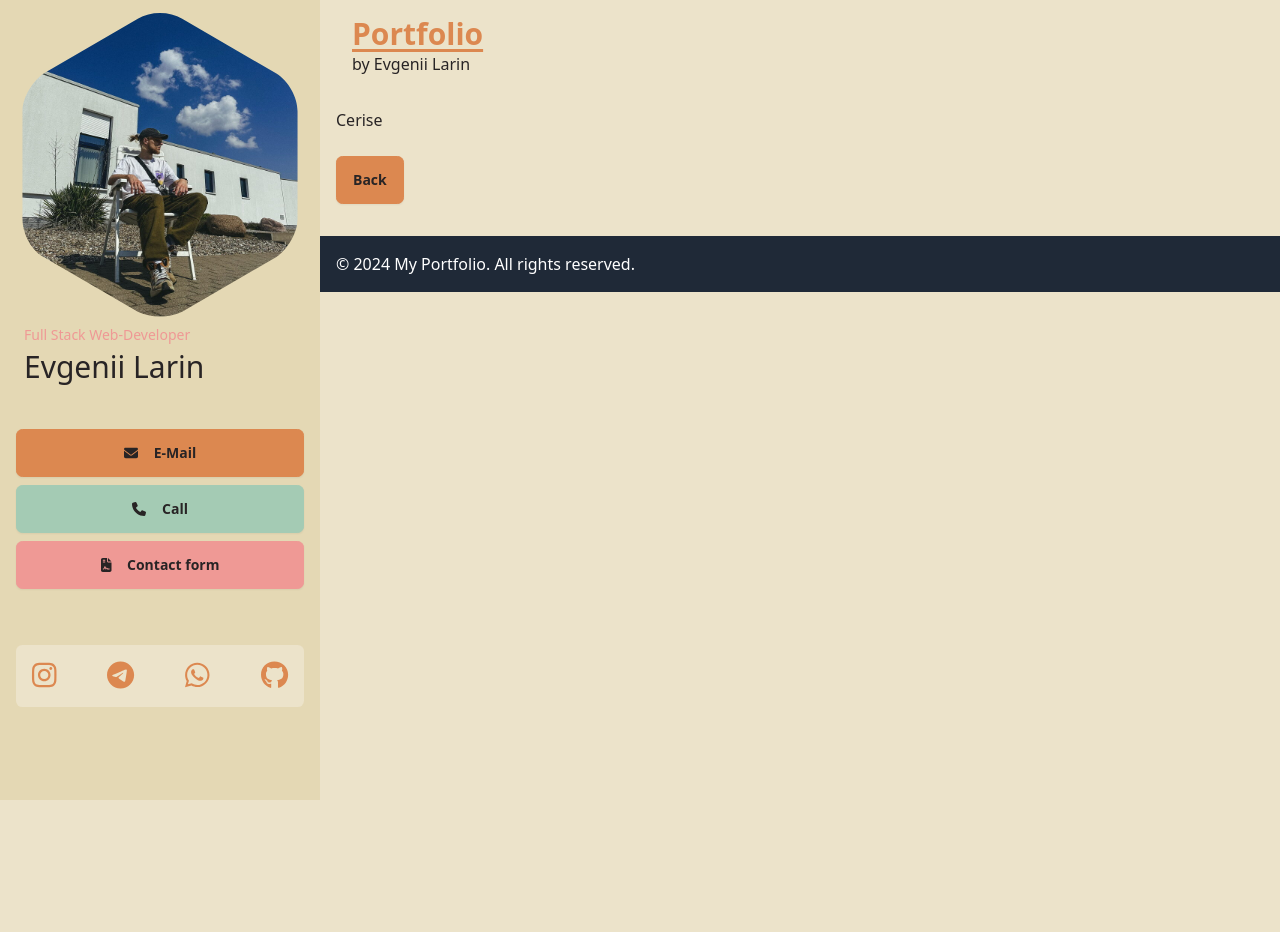
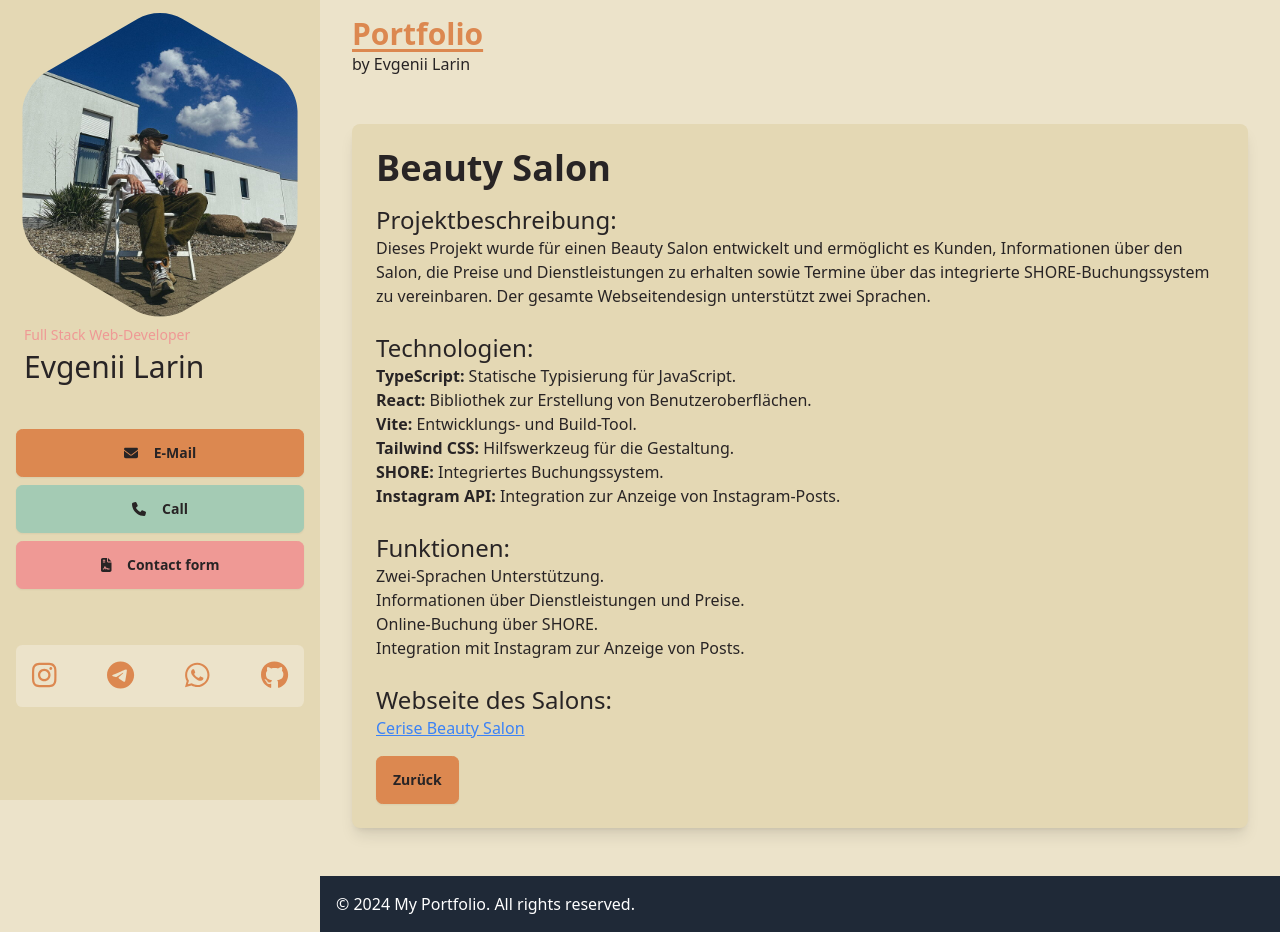
Before and after one commit to WirusDev/my-portfolio-next, a Next.js app: page /projects/cerise in a window 1280 px wide. Before the commit the page ends 800 px from the top, so only its background shows below. Built offline with nearby package versions, Linux system fonts and the light colour scheme.

Commit message:
Projekts upd.

```diff
--- a/src/app/projects/cerise/page.tsx
+++ b/src/app/projects/cerise/page.tsx
@@ -1,13 +1,70 @@
 import Link from "next/link";
 const Cerise = () => {
   return (
-    <>
-      <div>Cerise</div>
-      <br />
-      <Link href='/' className='btn btn-accent'>
-        Back
-      </Link>
-    </>
+    <div className='container mx-auto p-4'>
+      <div className='bg-base-200 p-6 rounded-lg shadow-lg'>
+        <h1 className='text-4xl font-bold mb-4'>Beauty Salon</h1>
+
+        <div className='prose'>
+          <h2 className='text-2xl'>Projektbeschreibung:</h2>
+          <p>
+            Dieses Projekt wurde für einen Beauty Salon entwickelt und
+            ermöglicht es Kunden, Informationen über den Salon, die Preise und
+            Dienstleistungen zu erhalten sowie Termine über das integrierte
+            SHORE-Buchungssystem zu vereinbaren. Der gesamte Webseitendesign
+            unterstützt zwei Sprachen.
+          </p>
+          <br />
+          <h2 className='text-2xl'>Technologien:</h2>
+          <ul>
+            <li>
+              <strong>TypeScript:</strong> Statische Typisierung für JavaScript.
+            </li>
+            <li>
+              <strong>React:</strong> Bibliothek zur Erstellung von
+              Benutzeroberflächen.
+            </li>
+            <li>
+              <strong>Vite:</strong> Entwicklungs- und Build-Tool.
+            </li>
+            <li>
+              <strong>Tailwind CSS:</strong> Hilfswerkzeug für die Gestaltung.
+            </li>
+            <li>
+              <strong>SHORE:</strong> Integriertes Buchungssystem.
+            </li>
+            <li>
+              <strong>Instagram API:</strong> Integration zur Anzeige von
+              Instagram-Posts.
+            </li>
+          </ul>
+          <br />
+          <h2 className='text-2xl'>Funktionen:</h2>
+          <ul>
+            <li>Zwei-Sprachen Unterstützung.</li>
+            <li>Informationen über Dienstleistungen und Preise.</li>
+            <li>Online-Buchung über SHORE.</li>
+            <li>Integration mit Instagram zur Anzeige von Posts.</li>
+          </ul>
+
+          <br />
+          <h2 className='text-2xl'>Webseite des Salons:</h2>
+          <p>
+            <a
+              href='https://www.cerise-beauty.de/'
+              target='_blank'
+              rel='noopener noreferrer'
+              className='text-blue-500 underline'
+            >
+              Cerise Beauty Salon
+            </a>
+          </p>
+        </div>
+        <Link href='/' className='btn btn-accent mt-4'>
+          Zurück
+        </Link>
+      </div>
+    </div>
   );
 };
 
--- a/src/app/projects/regenbock/page.tsx
+++ b/src/app/projects/regenbock/page.tsx
@@ -4,34 +4,36 @@ const ReactBlock = () => {
   return (
     <div className='container mx-auto p-4'>
       <div className='bg-base-200 p-6 rounded-lg shadow-lg'>
-        <h1 className='text-4xl font-bold mb-4'>ReactBlock</h1>
+        <h1 className='text-4xl font-bold mb-4'>Regen Bock</h1>
 
         <div className='prose'>
           <h2 className='text-2xl'>Projektbeschreibung:</h2>
           <p>
-            Dieses Projekt basiert auf React mit TypeScript und Vite. Es
-            unterstützt Hot Module Replacement (HMR) und enthält
-            ESLint-Konfigurationen zur Sicherstellung hoher Codequalität. Das
-            Design der Webseite wurde von meiner Freundin erstellt, die diesen
-            Entwurf als Abschlussprojekt in ihrer Designschule entwickelt hat.
+            Dieses Projekt entstand aus einer wunderschönen Zusammenarbeit.
+            Meine Freundin entwarf das Design für ihre Abschlussarbeit an der
+            Designschule, und ich setzte ihre Vision mit modernsten Technologien
+            um. Mit React, TypeScript, Vite und Tailwind CSS schuf ich eine
+            dynamische und ansprechende Webseite, die ihre kreativen Ideen
+            perfekt zum Leben erweckt. Es war eine fantastische Erfahrung, ihre
+            Designelemente in eine funktionsfähige und ästhetisch ansprechende
+            Webseite zu verwandeln, die sowohl Benutzerfreundlichkeit als auch
+            visuelle Attraktivität bietet.
           </p>
           <br />
           <h2 className='text-2xl'>Technologien:</h2>
           <ul>
             <li>
+              <strong>TypeScript:</strong> Statische Typisierung für JavaScript.
+            </li>
+            <li>
               <strong>React:</strong> Bibliothek zur Erstellung von
               Benutzeroberflächen.
             </li>
             <li>
-              <strong>TypeScript:</strong> Statische Typisierung für JavaScript.
+              <strong>Vite:</strong> Entwicklungs- und Build-Tool.
             </li>
             <li>
-              <strong>Vite:</strong> Entwicklungs- und Build-Tool mit schneller
-              Neuladefunktion.
-            </li>
-            <li>
-              <strong>ESLint:</strong> Tool zur statischen Codeanalyse und
-              Qualitätskontrolle.
+              <strong>Tailwind CSS:</strong> Hilfswerkzeug für die Gestaltung.
             </li>
           </ul>
           <br />
@@ -42,31 +44,7 @@ const ReactBlock = () => {
             </li>
             <li>Erweiterbare ESLint-Konfiguration mit typbasierten Regeln.</li>
           </ul>
-          <br />
-          <h2 className='text-2xl'>Projektstruktur:</h2>
-          <ul>
-            <li>
-              <strong>components:</strong> React-Komponenten.
-            </li>
-            <li>
-              <strong>pages:</strong> Anwendungsseiten.
-            </li>
-            <li>
-              <strong>public:</strong> Statische Dateien.
-            </li>
-            <li>
-              <strong>styles:</strong> Anwendungsstile.
-            </li>
-            <li>
-              <strong>.eslintrc.cjs:</strong> ESLint-Konfiguration.
-            </li>
-            <li>
-              <strong>tailwind.config.ts:</strong> Tailwind CSS-Konfiguration.
-            </li>
-            <li>
-              <strong>package.json:</strong> Projektabhängigkeiten und Skripte.
-            </li>
-          </ul>
+
           <br />
           <h2 className='text-2xl'>GitHub-Repository:</h2>
           <p>
@@ -95,7 +73,7 @@ const ReactBlock = () => {
           <br />
           <h2 className='text-2xl'>Designer:</h2>
           <p>
-            Design erstellt von{" "}
+            Design erstellt von {` `}
             <Link
               href='https://www.an-co-design.de'
               target='_blank'
--- a/src/app/projects/telegram-bot/page.tsx
+++ b/src/app/projects/telegram-bot/page.tsx
@@ -1,13 +1,83 @@
 import Link from "next/link";
+
 const TelegramBot = () => {
   return (
-    <>
-      <div>Telegram Bot</div>
-      <br />
-      <Link href='/' className='btn btn-accent'>
-        Back
-      </Link>
-    </>
+    <div className='container mx-auto p-4'>
+      <div className='bg-base-200 p-6 rounded-lg shadow-lg'>
+        <h1 className='text-4xl font-bold mb-4'>Lingoaa Bot</h1>
+
+        <div className='prose'>
+          <h2 className='text-2xl'>Projektbeschreibung:</h2>
+          <p>
+            Dieses Projekt wurde für das Übersetzungsbüro{" "}
+            <Link href='https://lingoaa.com/' className='link text-info'>
+              LingoA&A
+            </Link>{" "}
+            entwickelt und ermöglicht es Kunden, schnell mit Lingoaa in Kontakt
+            zu treten und schriftliche oder mündliche Übersetzungen anzufordern.
+            Benutzer können Dokumente über die Telegram-App senden, und diese
+            Dokumente werden dem Übersetzer mit allen notwendigen Informationen
+            übermittelt, um die Übersetzung durchzuführen. Der Übersetzer sendet
+            die übersetzten Dokumente direkt per E-Mail an den Kunden zurück.
+          </p>
+          <br />
+          <h2 className='text-2xl'>Technologien:</h2>
+          <ul>
+            <li>
+              <strong>TypeScript:</strong> Statische Typisierung für JavaScript.
+            </li>
+            <li>
+              <strong>Telegraf:</strong> Framework zur Erstellung von
+              Telegram-Bots.
+            </li>
+            <li>
+              <strong>Axios:</strong> Bibliothek für HTTP-Anfragen.
+            </li>
+            <li>
+              <strong>dotenv:</strong> Verwaltung von Umgebungsvariablen.
+            </li>
+            <li>
+              <strong>Nodemailer:</strong> Bibliothek zum Senden von E-Mails.
+            </li>
+          </ul>
+          <br />
+          <h2 className='text-2xl'>Funktionen:</h2>
+          <ul>
+            <li>Empfang von Dokumenten von Benutzern über Telegram.</li>
+            <li>
+              Übermittlung der Dokumente an den Übersetzer mit allen notwendigen
+              Informationen.
+            </li>
+            <li>
+              Der Übersetzer sendet die übersetzten Dokumente direkt an den
+              Kunden per E-Mail.
+            </li>
+            <li>
+              Unterstützung von 10 Sprachen für die Kommunikation mit dem
+              Kunden.
+            </li>
+            <li>Möglichkeit zur Anmeldung für mündliche Übersetzungen.</li>
+          </ul>
+          <br />
+
+          <h2 className='text-2xl'>GitHub-Repository:</h2>
+          <p>
+            <a
+              href='https://github.com/WirusDev/lingoaa_bot_tel'
+              target='_blank'
+              rel='noopener noreferrer'
+              className='text-blue-500 underline'
+            >
+              GitHub - WirusDev/lingoaa_bot_tel
+            </a>
+          </p>
+          <br />
+        </div>
+        <Link href='/' className='btn btn-accent mt-4'>
+          Zurück
+        </Link>
+      </div>
+    </div>
   );
 };
 
```
